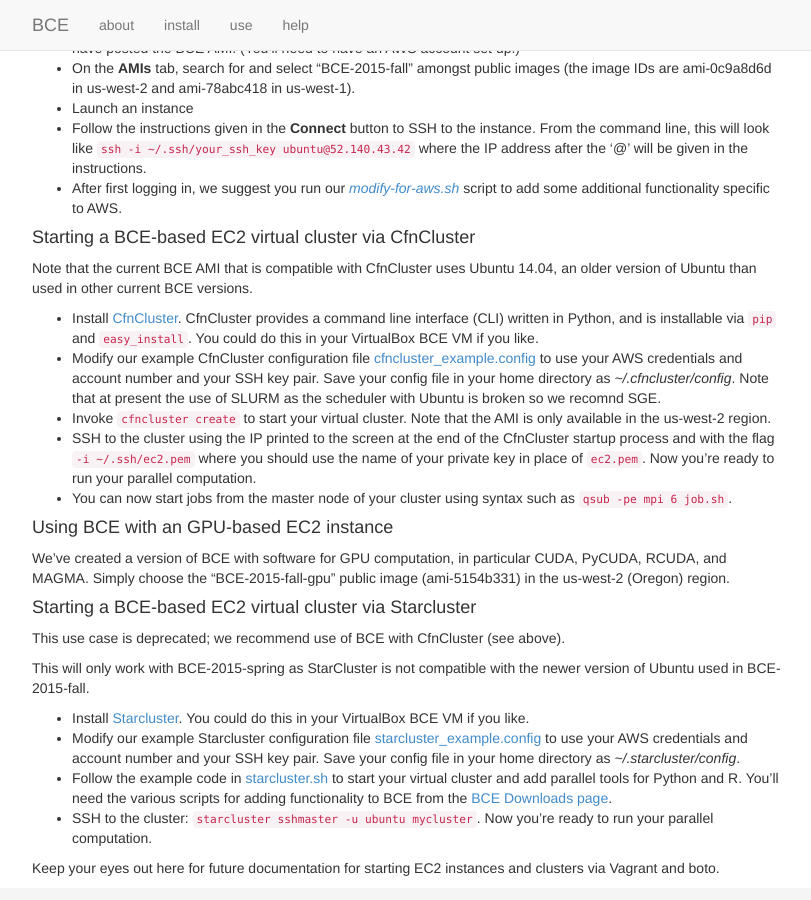
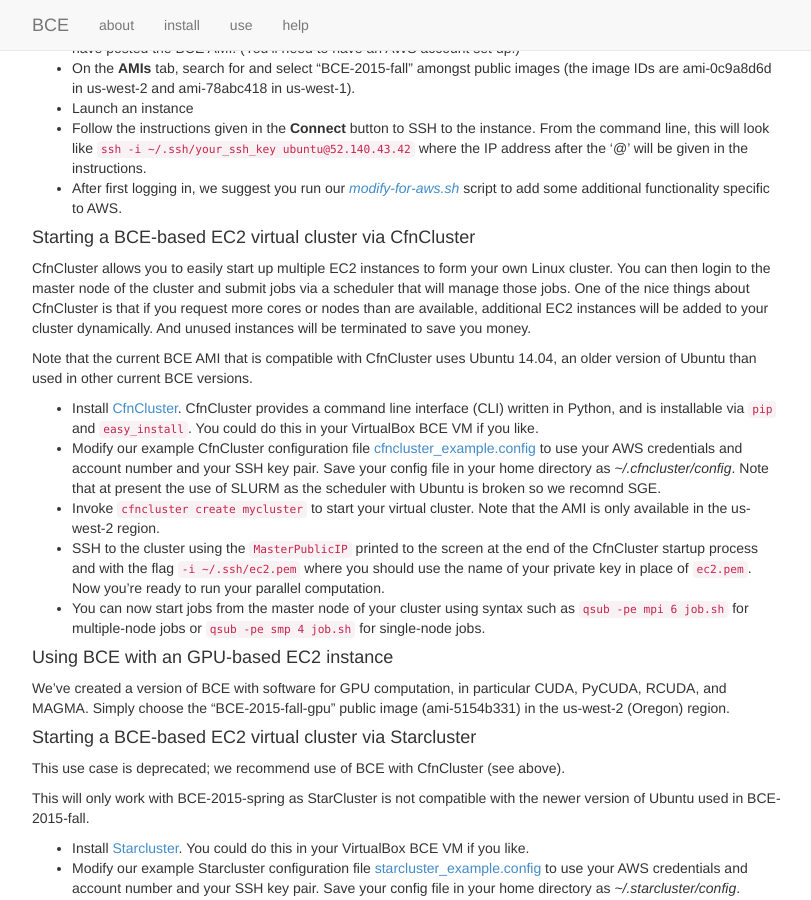
Before and after one commit to ucberkeley/bce-documentation, a Jekyll site: the page built from install.md, in a window 1280 px wide and 900 px high, scrolled down 1089 px. Shown: the whole window, without its empty margins (38-849 px from the left). Built offline with Jekyll 4.4.1, drawn with Linux system fonts in a browser that asks for light colours; nearby versions of some CDN libraries; library files that are not in the unit come from our copies.

Commit message:
finalized cfn instructions

```diff
--- a/install.md
+++ b/install.md
@@ -67,13 +67,15 @@ We provide both BCE-2015-fall and BCE-2015-spring versions for EC2. In general w
 
 #### Starting a BCE-based EC2 virtual cluster via CfnCluster
 
+CfnCluster allows you to easily start up multiple EC2 instances to form your own Linux cluster. You can then login to the master node of the cluster and submit jobs via a scheduler that will manage those jobs. One of the nice things about CfnCluster is that if you request more cores or nodes than are available, additional EC2 instances will be added to your cluster dynamically. And unused instances will be terminated to save you money.
+
 Note that the current BCE AMI that is compatible with CfnCluster uses Ubuntu 14.04, an older version of Ubuntu than used in other current BCE versions.
 
   - Install [CfnCluster](http://cfncluster.readthedocs.io/en/latest/getting_started.html). CfnCluster provides a command line interface (CLI) written in Python, and is installable via `pip` and `easy_install`. You could do this in your VirtualBox BCE VM if you like.
   - Modify our example CfnCluster configuration file [cfncluster_example.config](https://raw.githubusercontent.com/ucberkeley/bce/dev/post-install/cfncluster_example.config) to use your AWS credentials and account number and your SSH key pair. Save your config file in your home directory as *~/.cfncluster/config*. Note that at present the use of SLURM as the scheduler with Ubuntu is broken so we recomnd SGE.
-  - Invoke `cfncluster create` to start your virtual cluster. Note that the AMI is only available in the us-west-2 region.
-  - SSH to the cluster using the IP printed to the screen at the end of the CfnCluster startup process and with the flag `-i ~/.ssh/ec2.pem` where you should use the name of your private key in place of `ec2.pem`. Now you're ready to run your parallel computation.
-  - You can now start jobs from the master node of your cluster using syntax such as `qsub -pe mpi 6 job.sh`.
+  - Invoke `cfncluster create mycluster` to start your virtual cluster. Note that the AMI is only available in the us-west-2 region.
+  - SSH to the cluster using the `MasterPublicIP` printed to the screen at the end of the CfnCluster startup process and with the flag `-i ~/.ssh/ec2.pem` where you should use the name of your private key in place of `ec2.pem`. Now you're ready to run your parallel computation.
+  - You can now start jobs from the master node of your cluster using syntax such as `qsub -pe mpi 6 job.sh` for multiple-node jobs or `qsub -pe smp 4 job.sh` for single-node jobs.
 
 #### Using BCE with an GPU-based EC2 instance
 
```
